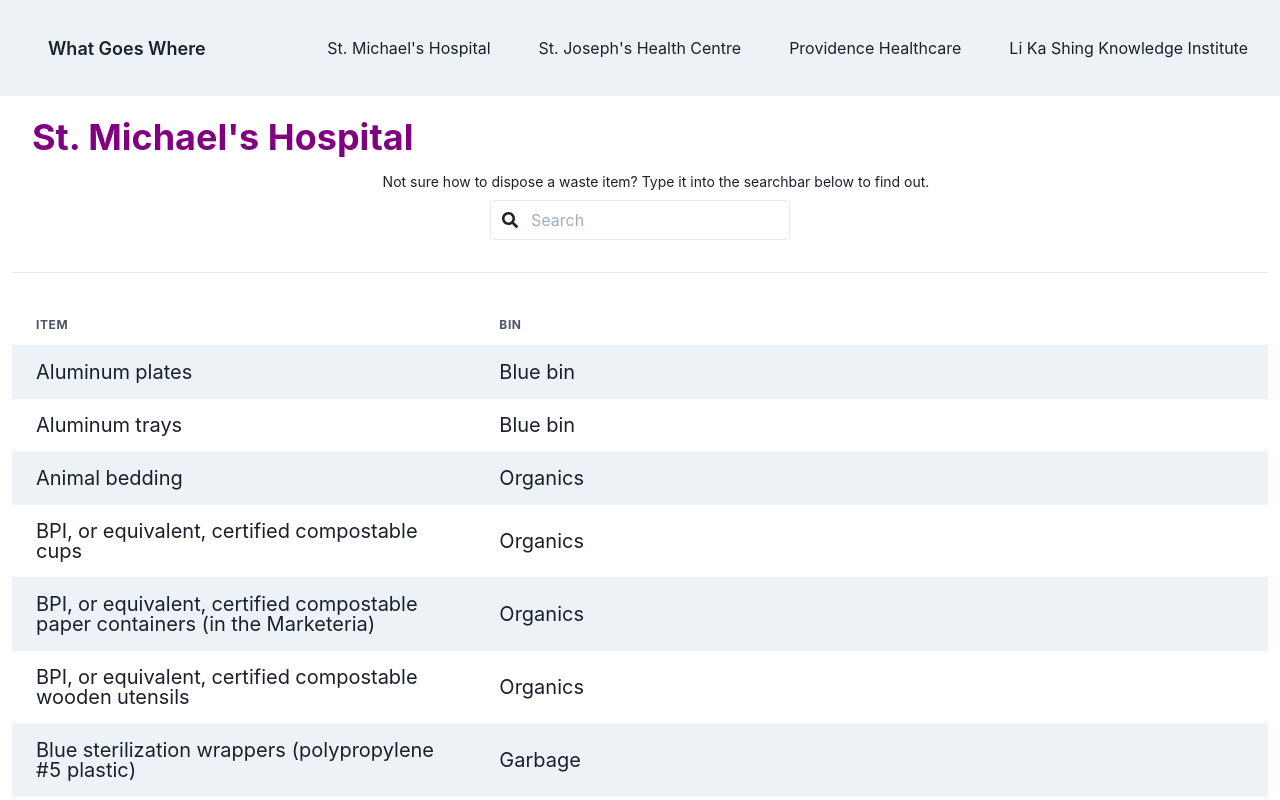
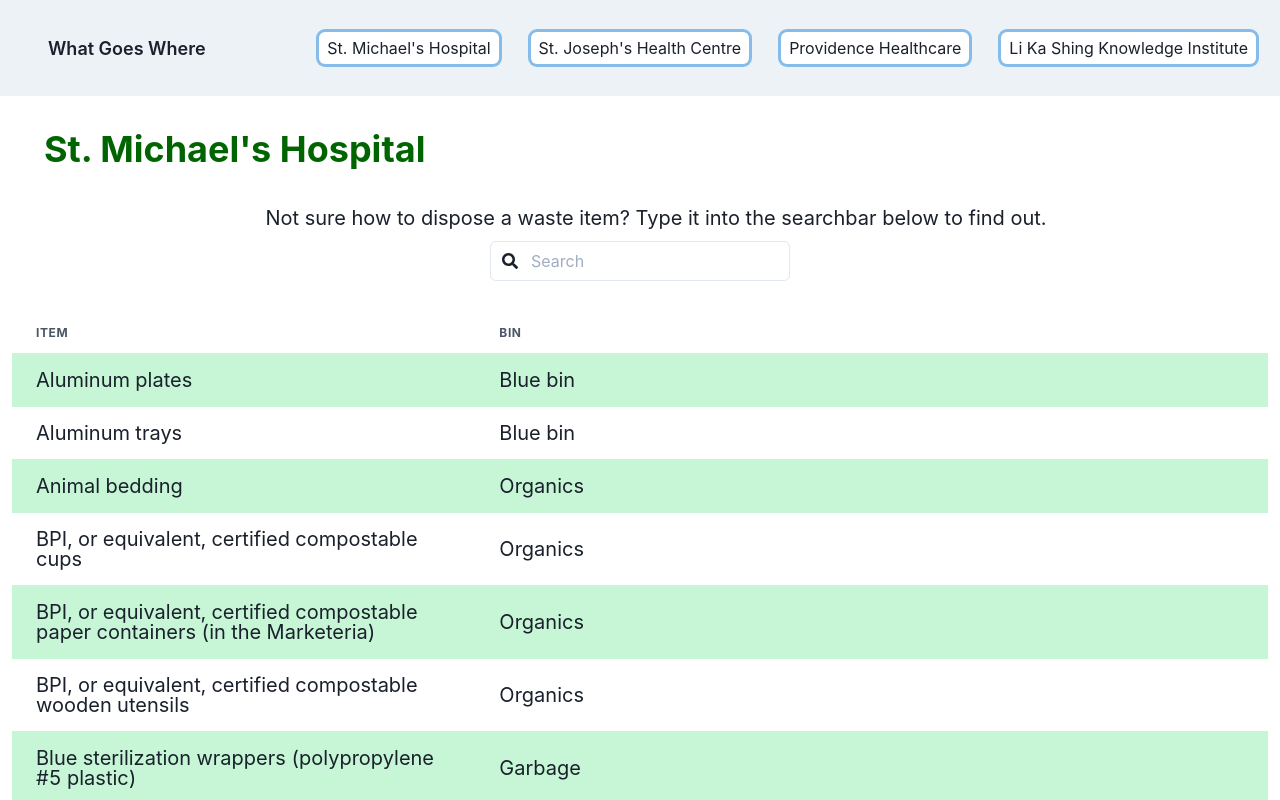
Before and after one commit to dkurukula/whatgoeswhere, a React (Create React App) app: page / in a window 1280 px wide. Shown: the top 800 px of the page. Built offline with nearby package versions, Linux system fonts and the light colour scheme.

Commit message:
UI updates

```diff
--- a/src/App.tsx
+++ b/src/App.tsx
@@ -92,6 +92,8 @@
       px={2}
       py={1}
       rounded={'md'}
+      boxShadow="outline"
+      bg="white"
       _hover={{
         textDecoration: 'none',
         bg: useColorModeValue('gray.200', 'gray.700'),
@@ -142,18 +144,17 @@
       {/* </Grid> */}
 
       <Box textAlign="left" fontSize="xl">
-        <Box textAlign="left" marginLeft={8} marginTop={5} fontSize="xl" color="purple">
-          <Heading>{state.site}</Heading>
-        </Box>
 
         <Grid minH="10vh" p={3}>
           <VStack
-            divider={<StackDivider borderColor="gray.200" />}
             spacing={8}
             align="stretch"
           >
+        <Box textAlign="left" marginLeft={8} marginTop={5} fontSize="xl" color="purple">
+          <Heading color="darkgreen">{state.site}</Heading>
+        </Box>
             <VStack>
-              <Box textAlign="left" marginLeft={8} fontSize="sm">
+              <Box textAlign="left" marginLeft={8} fontSize="m">
                 <Text >
                   Not sure how to dispose a waste item? Type it into the searchbar below to find out.
                 </Text>
--- a/src/components/ListView.tsx
+++ b/src/components/ListView.tsx
@@ -9,7 +9,7 @@
 const ListView: FunctionComponent<IListViewProps> = ({items}) => {
     console.log(items)
     return (
-        <Table variant="striped" colorScheme="gray">
+        <Table variant="striped" colorScheme="green">
             <TableCaption></TableCaption>
             <Thead>
                 <Tr>
```
